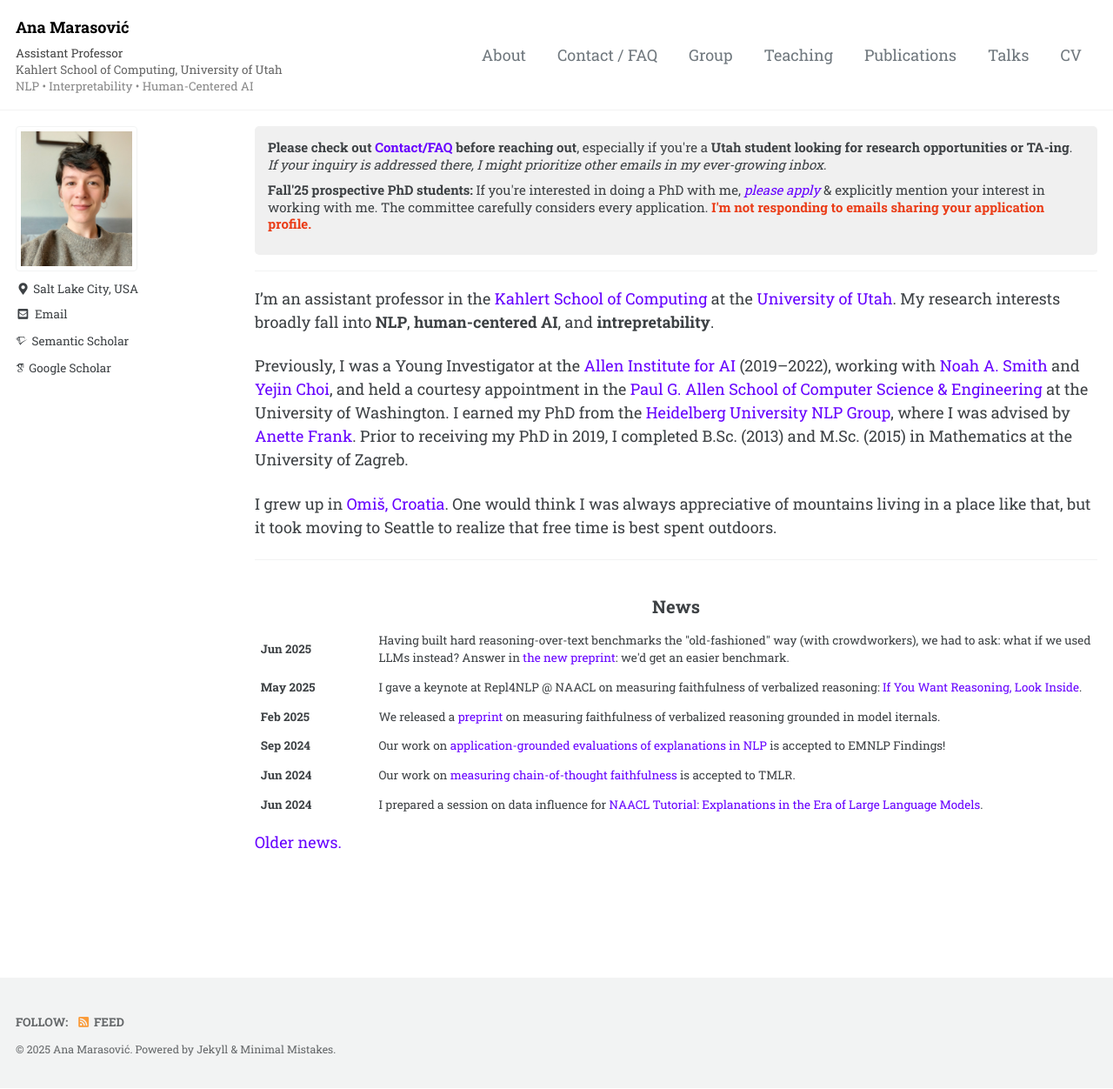
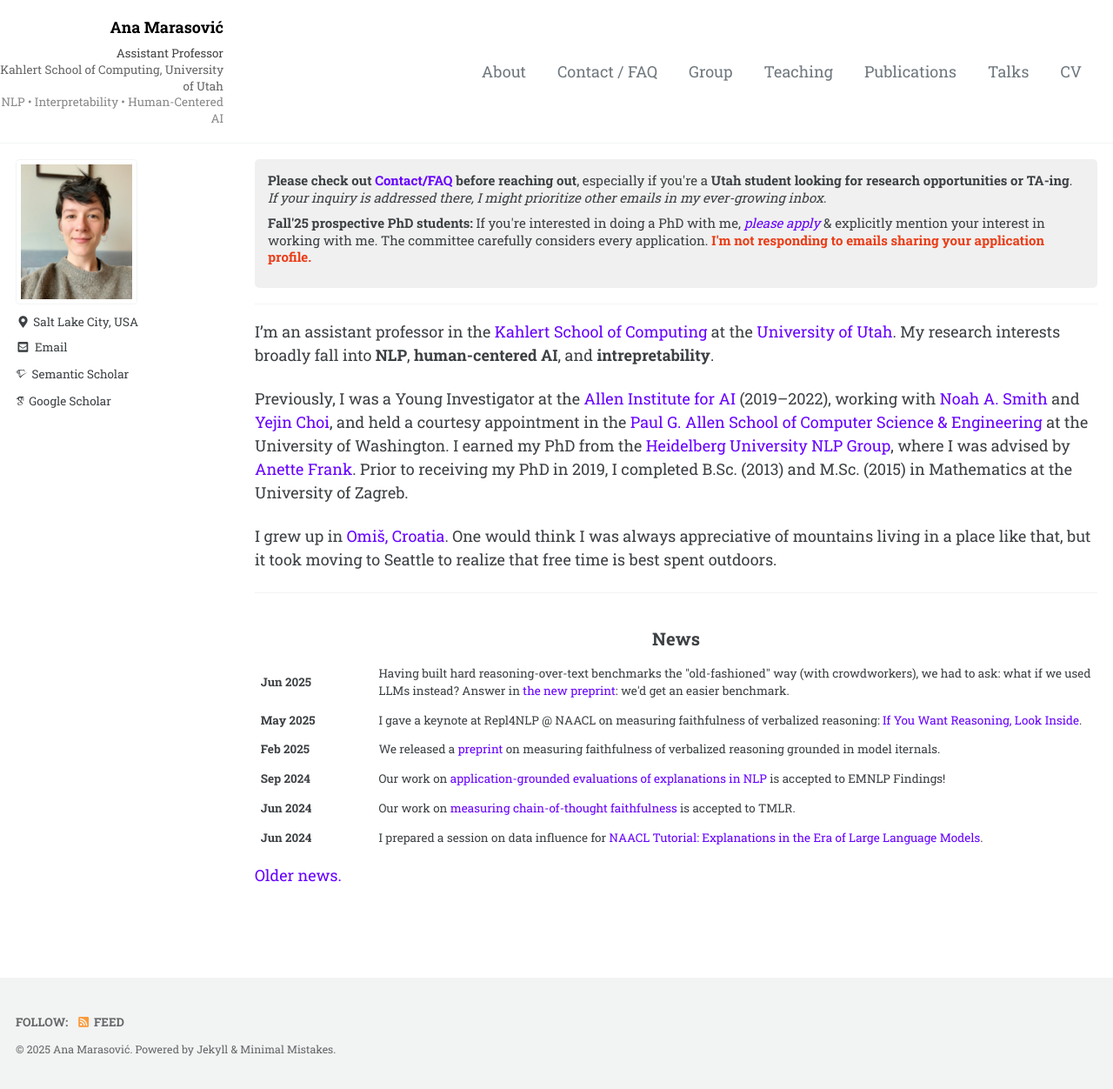
Before and after one commit to amarasovic/amarasovic.github.io, a Jekyll site: the page built from index.md, in a window 1280 px wide and 1252 px high. Shown: the whole window at 87% size. Built offline with Jekyll 4.4.1, drawn with Linux system fonts in a browser that asks for light colours; cached includes are drawn as plain includes; some web fonts are replaced; a script that is not in the unit is left out.

Commit message:
Right-align name/title block with main content left edge
Position the name and title information so their right edge aligns with the left edge of the main body text, creating a clean vertical separation between header info and main content.

🤖 Generated with [Claude Code](https://claude.ai/code)

Co-Authored-By: Claude <noreply@anthropic.com>

```diff
--- a/assets/css/main.scss
+++ b/assets/css/main.scss
@@ -22,18 +22,20 @@ a {
 
 @include breakpoint($x-large) {
   .masthead__inner-wrap {
-    padding-left: calc((100vw - #{$max-width}) / 2 + 1em) !important;
+    padding-left: calc((100vw - #{$max-width}) / 2) !important;
   }
 
-  #main {
-    padding-left: calc((100vw - #{$max-width}) / 2 + 1em) !important;
+  .site-title {
+    width: calc(#{$right-sidebar-width} - 1em) !important;
+    text-align: right !important;
+    margin-right: 1em !important;
   }
 }
 
 .site-title {
   justify-content: flex-start !important;
   flex-direction: column !important;
-  align-items: flex-start !important;
+  align-items: flex-end !important;
   color: #000 !important;
 }
 
```
